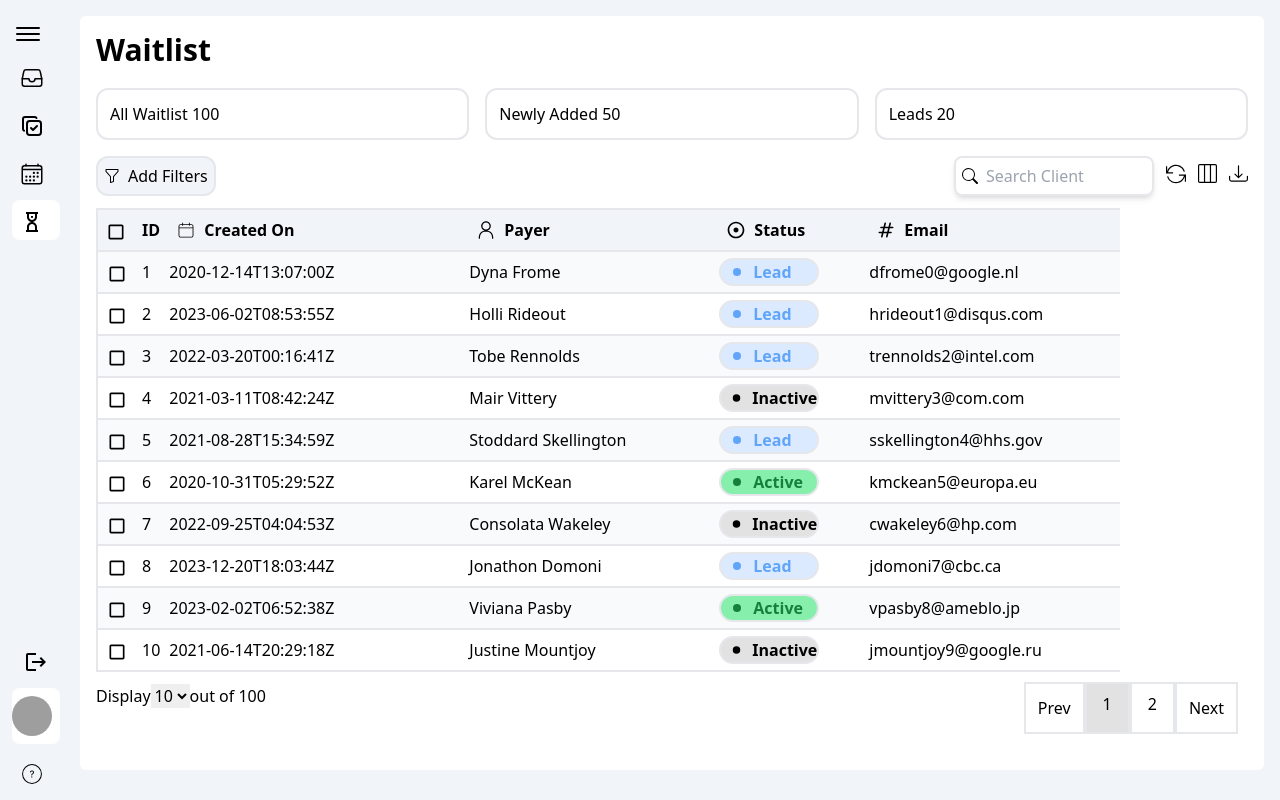
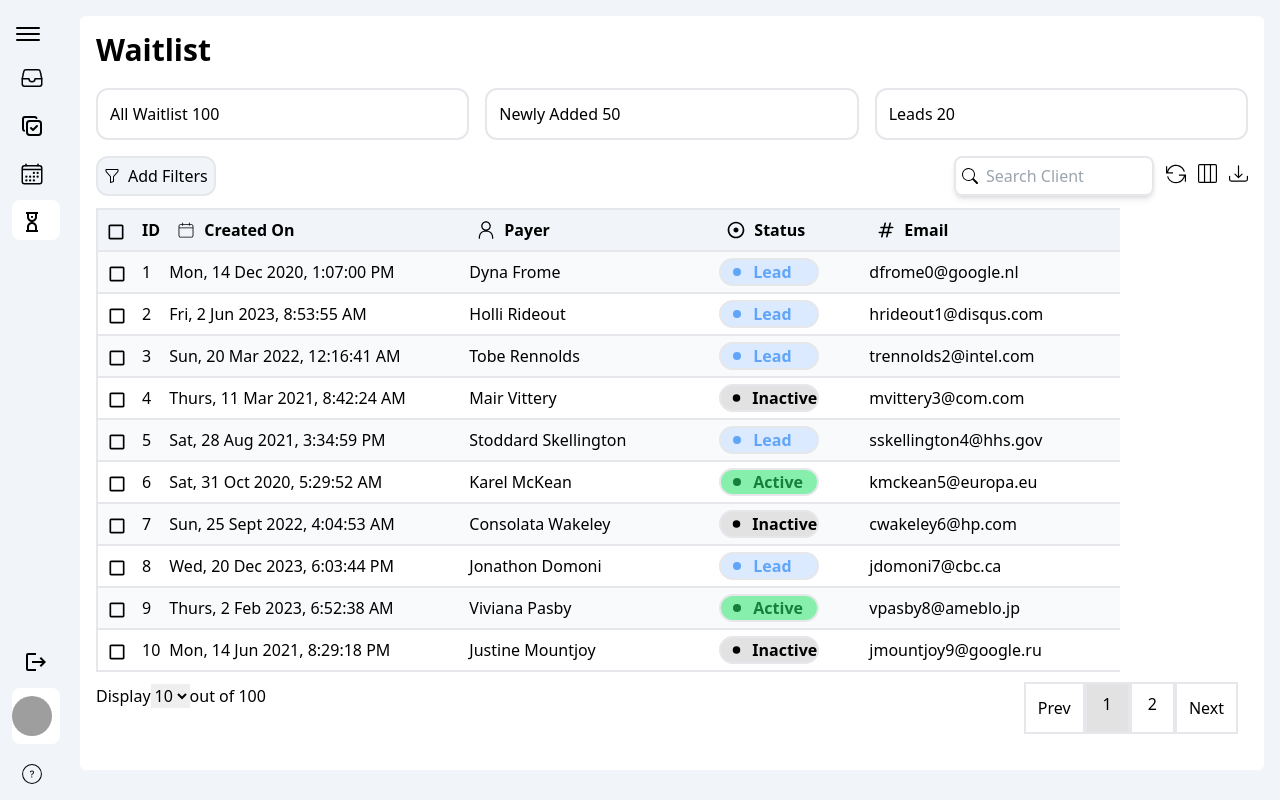
Before and after one commit to Sumant64/omnify-machine-coding, a Next.js app: page /waitlist in a window 1280 px wide. Built offline with nearby package versions, Linux system fonts and the light colour scheme; grey boxes are pictures that could not be loaded.

Commit message:
table date time format change

```diff
--- a/app/waitlist/page.jsx
+++ b/app/waitlist/page.jsx
@@ -13,6 +13,7 @@ import { IoCheckbox } from "react-icons/io5";
 import { columnData } from '@/util/config/tableHeader';
 import CustomSelectBar from '../components/common/CustomSelectBar';
 import { GoDotFill } from "react-icons/go";
+import { dateFormat } from '@/util/date';
 
 const DynamicTableUpgrade = () => {
     const [rows, setRows] = useState([]);
@@ -215,12 +216,14 @@ const DynamicTableUpgrade = () => {
                             <tbody>
                                 {
                                     rows.slice(page * rowsPerPage - rowsPerPage, page * rowsPerPage).map((item, index) => {
+                                        let createDate = dateFormat(item.createdOn);
+                                        let scheduledDate = dateFormat(item.scheduled);
 
                                         return (
                                             <tr className={`border-b-2 ${index % 2 === 0 && 'bg-slate-50'}`}>
                                                 <td><MdCheckBoxOutlineBlank className='w-5 h-5 relative top-[2px] ml-2' /></td>
                                                 <td className='p-2'>{item.id}</td>
-                                                {columns[2].display && <td className='min-w-[300px]'>{item.createdOn}</td>}
+                                                {columns[2].display && <td className='min-w-[300px]'>{createDate}</td>}
                                                 {columns[3].display && <td className='min-w-[250px]'>{item.payer}</td>}
                                                 {columns[4].display && <td className='min-w-[150px]'>
                                                     <div className={`flex gap-2 border-2 rounded-full w-[100px] pl-2 ${item.status === 'Inactive' && 'bg-[#e2e2e2]'} ${item.status === 'Lead' && 'bg-blue-100'} ${item.status === 'Active' && 'bg-green-300'}`}>
@@ -231,7 +234,7 @@ const DynamicTableUpgrade = () => {
                                                 {columns[5].display && <td className='min-w-[250px]'>{item.email}</td>}
                                                 {columns[6].display && <td className='min-w-[250px]'>{item.payerPhone}</td>}
                                                 {columns[7].display && <td className='min-w-[250px]'>{item.services}</td>}
-                                                {columns[8].display && <td className='min-w-[250px] pr-2'>{item.scheduled}</td>}
+                                                {columns[8].display && <td className='min-w-[250px] pr-2'>{scheduledDate}</td>}
                                             </tr>
                                         )
                                     })
--- /dev/null
+++ b/util/date.js
@@ -0,0 +1,8 @@
+export const dateFormat = (item) => {
+    const days = ["Sun", "Mon", "Tue", "Wed", "Thurs", "Fri", "Sat"];
+    const months = ["Jan", "Feb", "Mar", "Apr", "May", "Jun", "Jul", "Aug", "Sept", "Oct", "Nov", "Dec"];
+    let date = new Date(item);
+    // Sun, 7 Jan 2024, 5:12AM
+    return `${days[date.getDay()]}, ${date.getDate()} ${months[date.getMonth()]} ${date.getFullYear()}, ${date.toLocaleTimeString()}`
+
+}
```
